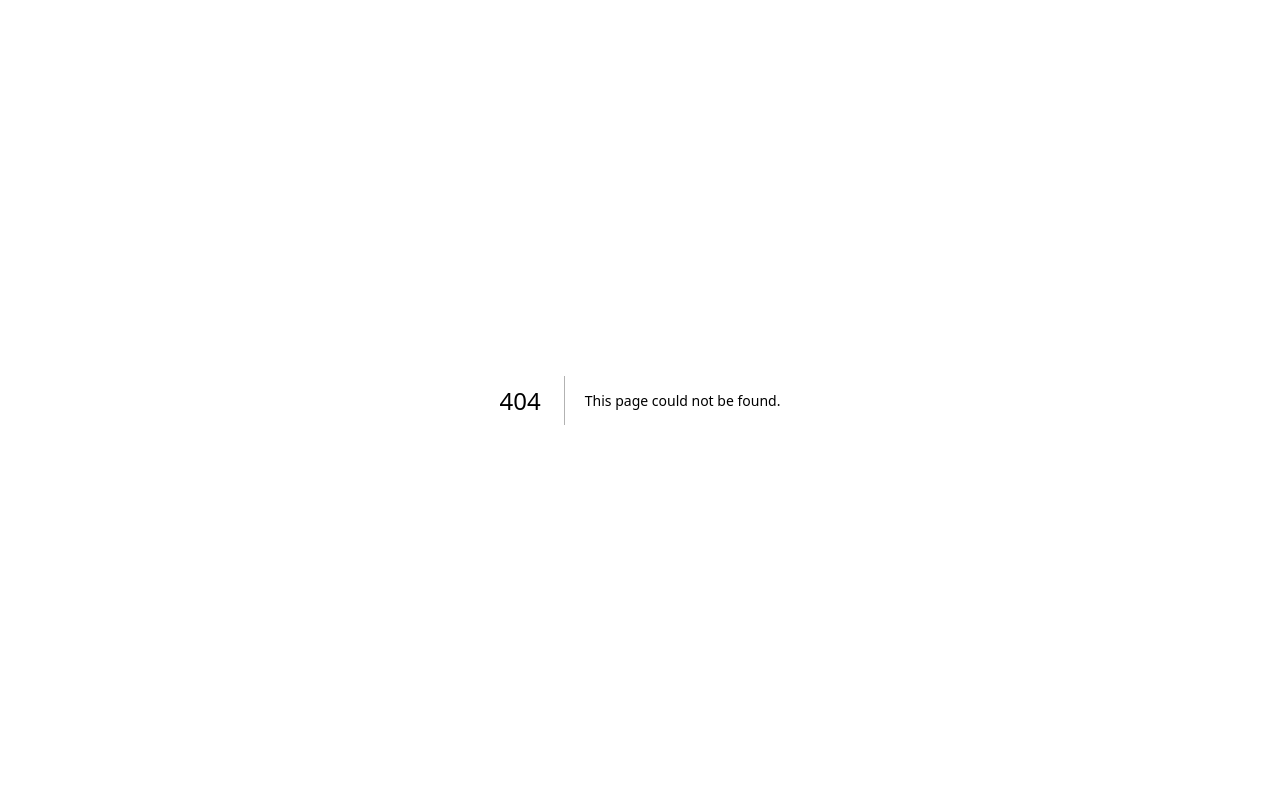
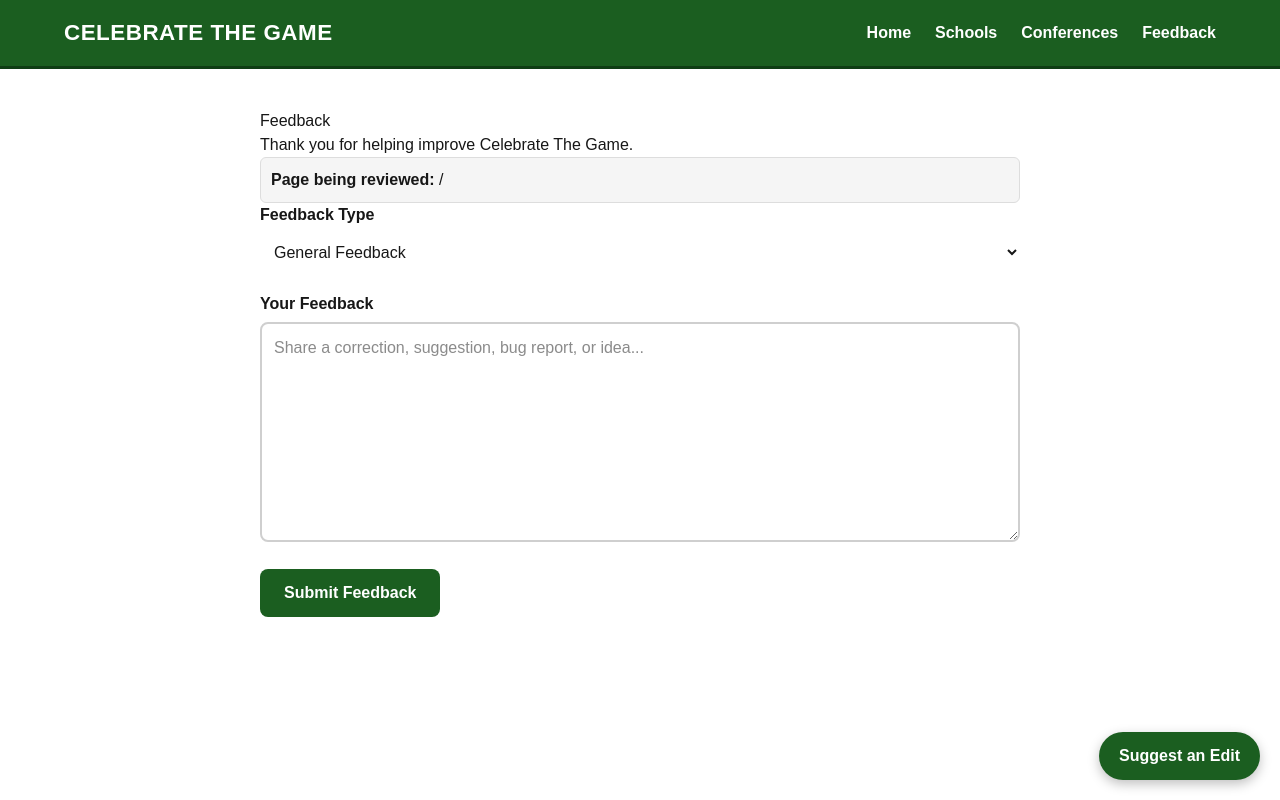
Before and after one commit to jordanmuhlestein/celebrate-the-game, a Next.js app: page /feedback in a window 1280 px wide. Before the commit this address had no page. Built offline with nearby package versions, Linux system fonts and the light colour scheme; no server answers.

Commit message:
Add floating feedback button

```diff
--- a/app/conferences/[slug]/page.tsx
+++ b/app/conferences/[slug]/page.tsx
@@ -1,6 +1,5 @@
 import Link from "next/link";
 import { supabase } from "@/lib/supabase";
-
 
 export default async function ConferencePage({
   params,
@@ -22,7 +21,14 @@ console.log(data);
 
   const { data: schools } = await supabase
     .from("schools")
-    .select("SchoolID, SchoolName, SchoolSlug")
+    .select(`
+  SchoolID,
+  SchoolName,
+  SchoolSlug,
+  Nickname,
+  PrimaryColor,
+  SecondaryColor
+`)
     .eq("ConferenceID", data.ConferenceID)
     .order("SchoolName");
 
@@ -94,17 +100,70 @@ console.log(data);
         </a>
       </p>
 
-      <h2>Member Schools</h2>
+      <h2>
+  Member Schools ({schools?.length})
+</h2>
 
-      <ul>
-        {schools?.map((school) => (
-          <li key={school.SchoolID}>
-            <Link href={`/schools/${school.SchoolSlug}`}>
-              {school.SchoolName}
-            </Link>
-          </li>
-        ))}
-      </ul>
+<div
+  style={{
+    display: "grid",
+    gridTemplateColumns:
+      "repeat(auto-fill, minmax(220px, 1fr))",
+    gap: "16px",
+    marginTop: "20px",
+  }}
+>
+  {schools?.map((school) => (
+    <Link
+      key={school.SchoolID}
+      href={`/schools/${school.SchoolSlug}`}
+      style={{
+        textDecoration: "none",
+      }}
+    >
+      <div
+        style={{
+          backgroundColor:
+            school.PrimaryColor || "#333333",
+          color:
+            school.SecondaryColor || "#FFFFFF",
+          borderRadius: "12px",
+          padding: "16px",
+          textAlign: "center",
+          fontWeight: "bold",
+          minHeight: "90px",
+          display: "flex",
+          flexDirection: "column",
+          justifyContent: "center",
+          boxShadow:
+            "0 2px 8px rgba(0,0,0,0.1)",
+        }}
+      >
+        <div>{school.SchoolName}</div>
+
+        {school.Nickname && (
+          <div
+            style={{
+              fontSize: ".85rem",
+              marginTop: "6px",
+              opacity: 0.9,
+            }}
+          >
+            {school.Nickname}
+          </div>
+        )}
+      </div>
+    </Link>
+  ))}
+
+</div>
+<Link
+  href={`/feedback?page=${encodeURIComponent(
+    `/conferences/${slug}`
+  )}`}
+>
+  Suggest a correction or improvement
+</Link>
     </main>
   );
 }
--- /dev/null
+++ b/app/feedback/page.tsx
@@ -0,0 +1,175 @@
+"use client";
+
+import { useState } from "react";
+import { useSearchParams } from "next/navigation";
+import { supabase } from "@/lib/supabase";
+
+export default function FeedbackPage() {
+  const searchParams = useSearchParams();
+
+  const sourcePage =
+    searchParams.get("page") || "/";
+
+  const [feedbackType, setFeedbackType] =
+    useState("General Feedback");
+
+  const [feedbackText, setFeedbackText] =
+    useState("");
+
+  const [submitted, setSubmitted] =
+    useState(false);
+
+  const [loading, setLoading] =
+    useState(false);
+
+  async function handleSubmit(
+    e: React.FormEvent
+  ) {
+    e.preventDefault();
+
+    setLoading(true);
+
+    const { error } = await supabase
+      .from("feedback")
+      .insert([
+        {
+          sourcepage: sourcePage,
+          feedbacktype: feedbackType,
+          feedbacktext: feedbackText,
+        },
+      ]);
+
+    setLoading(false);
+
+    if (error) {
+      alert(error.message);
+      return;
+    }
+
+    setSubmitted(true);
+    setFeedbackText("");
+  }
+
+  return (
+    <main
+      style={{
+        maxWidth: "800px",
+        margin: "0 auto",
+        padding: "40px 20px",
+      }}
+    >
+      <h1>Feedback</h1>
+
+      <p>
+        Thank you for helping improve
+        Celebrate The Game.
+      </p>
+
+      <p
+  style={{
+    backgroundColor: "#f5f5f5",
+    padding: "10px",
+    borderRadius: "6px",
+    border: "1px solid #ddd",
+  }}
+>
+  <strong>Page being reviewed:</strong>{" "}
+  {sourcePage}
+</p>
+
+      {submitted && (
+        <div
+          style={{
+            backgroundColor: "#dff0d8",
+            border: "1px solid #c3e6cb",
+            color: "#155724",
+            padding: "12px",
+            borderRadius: "8px",
+            marginBottom: "20px",
+          }}
+        >
+          Thank you! Your feedback has
+          been submitted.
+        </div>
+      )}
+
+      <form onSubmit={handleSubmit}>
+        <label>
+          <strong>Feedback Type</strong>
+        </label>
+
+        <select
+          value={feedbackType}
+          onChange={(e) =>
+            setFeedbackType(e.target.value)
+          }
+          style={{
+            width: "100%",
+            padding: "10px",
+            marginTop: "6px",
+            marginBottom: "20px",
+          }}
+        >
+          <option>
+            General Feedback
+          </option>
+
+          <option>
+            Correction
+          </option>
+
+          <option>
+            Bug Report
+          </option>
+
+          <option>
+            New Feature Idea
+          </option>
+        </select>
+
+        <label>
+          <strong>Your Feedback</strong>
+        </label>
+
+        <textarea
+  value={feedbackText}
+  onChange={(e) =>
+    setFeedbackText(e.target.value)
+  }
+  rows={8}
+  required
+  placeholder="Share a correction, suggestion, bug report, or idea..."
+  style={{
+    width: "100%",
+    padding: "12px",
+    marginTop: "6px",
+    border: "2px solid #cfcfcf",
+    borderRadius: "8px",
+    backgroundColor: "#ffffff",
+    fontSize: "1rem",
+    resize: "vertical",
+  }}
+/>
+
+        <button
+          type="submit"
+          disabled={loading}
+          style={{
+            marginTop: "20px",
+            padding: "12px 24px",
+            backgroundColor: "#1B5E20",
+            color: "white",
+            border: "none",
+            borderRadius: "8px",
+            cursor: "pointer",
+            fontWeight: "bold",
+          }}
+        >
+          {loading
+            ? "Submitting..."
+            : "Submit Feedback"}
+        </button>
+      </form>
+    </main>
+  );
+}
--- a/app/layout.tsx
+++ b/app/layout.tsx
@@ -1,6 +1,8 @@
 import type { Metadata } from "next";
 import { Geist, Geist_Mono } from "next/font/google";
 import "./globals.css";
+import Navbar from "@/components/Navbar";
+import FeedbackButton from "@/components/FeedbackButton";
 
 const geistSans = Geist({
   variable: "--font-geist-sans",
@@ -13,8 +15,9 @@ const geistMono = Geist_Mono({
 });
 
 export const metadata: Metadata = {
-  title: "Create Next App",
-  description: "Generated by create next app",
+  title: "Celebrate The Game",
+  description:
+    "Celebrating college sports traditions, rivalries, history, and respectful fandom.",
 };
 
 export default function RootLayout({ children }: LayoutProps<"/">) {
@@ -23,7 +26,11 @@ export default function RootLayout({ children }: LayoutProps<"/">) {
       lang="en"
       className={`${geistSans.variable} ${geistMono.variable} h-full antialiased`}
     >
-      <body className="min-h-full flex flex-col">{children}</body>
+      <body className="min-h-full flex flex-col">
+        <Navbar />
+        {children}
+        <FeedbackButton />
+      </body>
     </html>
   );
 }
--- a/app/schools/[slug]/page.tsx
+++ b/app/schools/[slug]/page.tsx
@@ -391,6 +391,13 @@ const { data: rivalries } = await supabase
     <p>{data.NotesForVisitingFans}</p>
   </div>
 </div>
+<Link
+  href={`/feedback?page=${encodeURIComponent(
+    `/schools/${slug}`
+  )}`}
+>
+  Suggest a correction or improvement
+</Link>
     </main>
   );
 }
--- a/app/schools/page.tsx
+++ b/app/schools/page.tsx
@@ -28,10 +28,33 @@ export default async function SchoolsPage() {
   }
 
   return (
-    <main style={{ padding: "20px" }}>
+    <main
+      style={{
+        maxWidth: "1400px",
+        margin: "0 auto",
+        padding: "20px",
+      }}
+    >
       <h1>Schools Directory</h1>
 
       <SchoolsDirectory schools={schools || []} />
+
+      <div
+        style={{
+          marginTop: "40px",
+          textAlign: "center",
+        }}
+      >
+        <Link
+          href="/feedback?page=/schools"
+          style={{
+            color: "#1B5E20",
+            fontWeight: "bold",
+          }}
+        >
+          Suggest a correction or improvement
+        </Link>
+      </div>
     </main>
   );
 }
--- /dev/null
+++ b/components/FeedbackButton.tsx
@@ -0,0 +1,31 @@
+"use client";
+
+import Link from "next/link";
+import { usePathname } from "next/navigation";
+
+export default function FeedbackButton() {
+  const pathname = usePathname();
+
+  return (
+    <Link
+      href={`/feedback?page=${encodeURIComponent(
+        pathname
+      )}`}
+      style={{
+        position: "fixed",
+        bottom: "20px",
+        right: "20px",
+        backgroundColor: "#1B5E20",
+        color: "white",
+        padding: "12px 20px",
+        borderRadius: "999px",
+        textDecoration: "none",
+        fontWeight: "bold",
+        boxShadow: "0 4px 12px rgba(0,0,0,0.25)",
+        zIndex: 1000,
+      }}
+    >
+      Suggest an Edit
+    </Link>
+  );
+}
--- /dev/null
+++ b/components/Navbar.tsx
@@ -0,0 +1,87 @@
+import Link from "next/link";
+
+export default function Navbar() {
+  return (
+    <nav
+      style={{
+        backgroundColor: "#1B5E20",
+        borderBottom: "3px solid #0f3d14",
+      }}
+    >
+      <div
+        style={{
+          maxWidth: "1200px",
+          margin: "0 auto",
+          padding: "16px 24px",
+          display: "flex",
+          justifyContent: "space-between",
+          alignItems: "center",
+        }}
+      >
+        <Link
+          href="/"
+          style={{
+            color: "white",
+            textDecoration: "none",
+            fontWeight: "800",
+            fontSize: "1.4rem",
+            letterSpacing: "0.5px",
+          }}
+        >
+          CELEBRATE THE GAME
+        </Link>
+
+        <div
+          style={{
+            display: "flex",
+            gap: "24px",
+          }}
+        >
+          <Link
+            href="/"
+            style={{
+              color: "white",
+              textDecoration: "none",
+              fontWeight: "600",
+            }}
+          >
+            Home
+          </Link>
+
+          <Link
+            href="/schools"
+            style={{
+              color: "white",
+              textDecoration: "none",
+              fontWeight: "600",
+            }}
+          >
+            Schools
+          </Link>
+
+          <Link
+            href="/conferences"
+            style={{
+              color: "white",
+              textDecoration: "none",
+              fontWeight: "600",
+            }}
+          >
+            Conferences
+          </Link>
+
+          <Link
+  href="/feedback"
+  style={{
+    color: "white",
+    textDecoration: "none",
+    fontWeight: "600",
+  }}
+>
+  Feedback
+</Link>
+        </div>
+      </div>
+    </nav>
+  );
+}
```
Also changed, not shown: app/conferences/page.tsx (+40 -10 lines).
